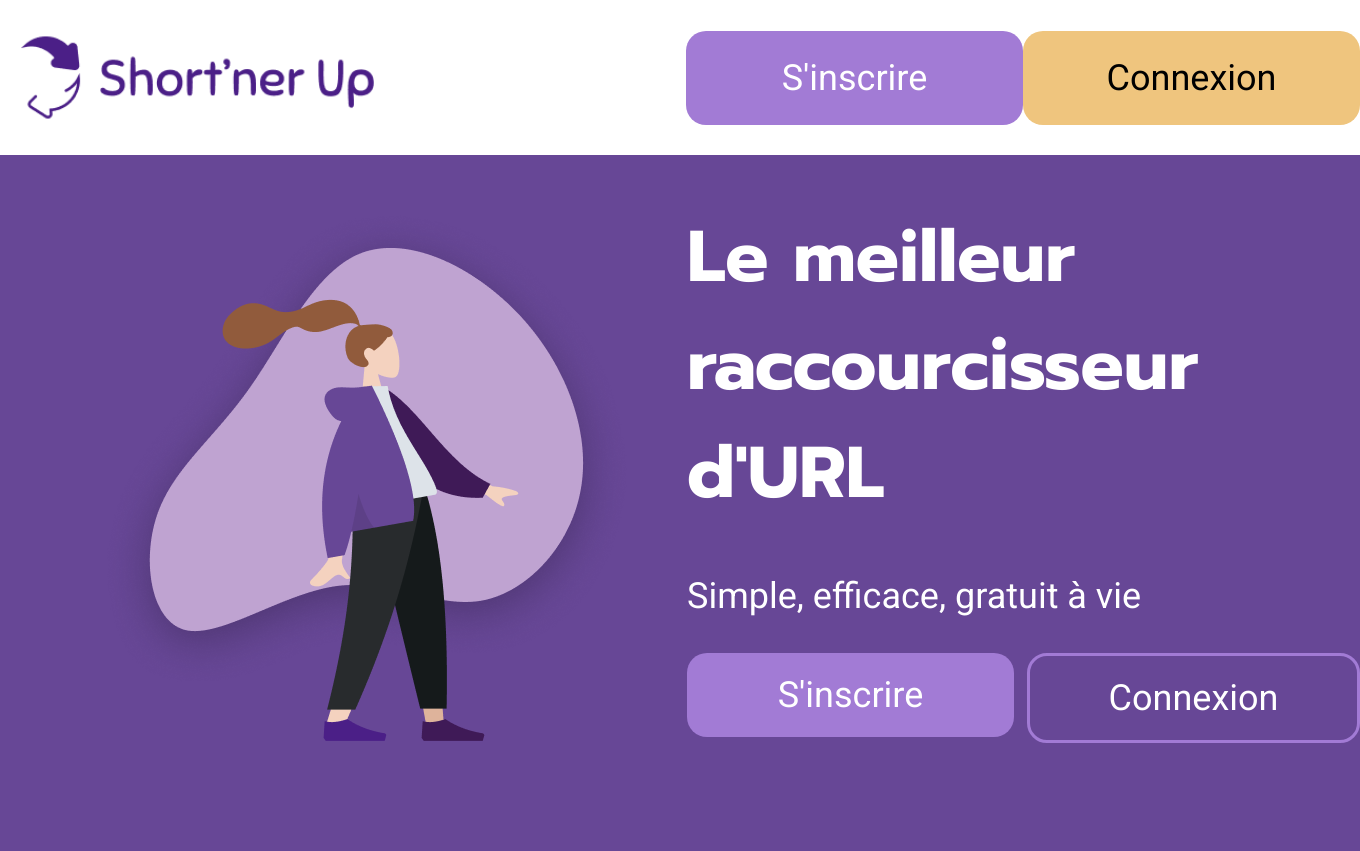
After one commit to Umb3rs/Project-backend-, a PHP site: page /accueil.php in a window 1360 px wide. The commit adds this page. Run offline with PHP 8.4, Linux system fonts and the light colour scheme.

Commit message:
Nouveau système PDO plus css

```diff
--- /dev/null
+++ b/accueil.php
@@ -0,0 +1,38 @@
+<!DOCTYPE html>
+<html lang="en">
+<head>
+    <meta charset="UTF-8">
+    <meta name="viewport" content="width=device-width, initial-scale=1.0">
+    <meta http-equiv="X-UA-Compatible" content="ie=edge">
+    <title>Document</title>
+    <link rel="stylesheet" href="styles/style.css">
+    <link rel="stylesheet" href="styles/header.css">
+    <link rel="preconnect" href="https://fonts.gstatic.com">
+    <link href="https://fonts.googleapis.com/css2?family=Prompt:wght@700&family=Roboto&display=swap" rel="stylesheet">
+</head>
+<body>
+    <div class="header">
+            <div class="div_logo">
+                <img class="logo" src="images/logo2.png" alt="logo du site">
+
+            </div>
+            <div class="nav_bar">
+                <a class="button_header signup" href="signup.php">S'inscrire</a>
+                <a class="button_header login" href="login.php">Connexion</a>
+            </div>
+    </div>
+    <div class='container'>
+            <div>
+                <img src="images/people.png" alt="">
+            </div>
+            <div>
+                <H1 class="title">Le meilleur <br> raccourcisseur d'URL</H1>
+                <p>Simple, efficace, gratuit à vie</p>
+                <div class="container_button">
+                    <a class="button button_background" href="accueil.php">S'inscrire</a>
+                    <a class="button button_border" href="login.php">Connexion</a>
+                </div>
+            </div>
+        </div>
+</body>
+</html>
--- /dev/null
+++ b/styles/header.css
@@ -0,0 +1,64 @@
+
+.header{
+    display: flex;
+    flex-direction: wrap;
+    width: 100%;
+    height: 155px;
+    background: #FFFFFF;
+}
+
+.nav_bar{
+    display: flex;
+    width: 700px;
+   flex-direction : wrap;
+    align-items: center;
+    justify-content: space-evenly;
+
+
+}
+
+a{
+    text-decoration: none;
+
+}
+
+.div_logo{
+    display: flex;
+    align-items: center;
+    width: 1200px;
+
+}
+
+.logo{
+
+    height: 100px;
+}
+.button_header{
+    display: flex;
+    align-items: center;
+    justify-content: center;
+    width: 327px;
+    height: 84px;
+    padding: 5px 5px 5px 5px;
+    border-radius: 20px;
+}
+
+.button_header:hover {
+    background: #000000;
+    color: #F4F9E9;
+  }
+
+  .button:active {
+    background: #f4f9e4;
+    transform: translateY(4px);
+  }
+
+  .login{
+      color: #000000;
+      background: #EFC57E;
+  }
+
+  .signup{
+     color: #FFFFFF;
+     background: #A27BD5;
+  }
--- a/styles/style.css
+++ b/styles/style.css
@@ -0,0 +1,51 @@
+body{
+    width: 100%;
+    margin: 0;
+    background: #674796;
+    color: #ffffff;
+    font-family: 'Roboto';
+    font-size: 36px;
+}
+
+
+.container{
+    display: flex;
+    flex-direction: wrap;
+}
+
+.title{
+    font-family: 'Prompt';
+    font-size: 72px;
+}
+
+.container_button{
+    display: flex;
+    justify-content: space-between;
+}
+
+.button{
+    display: flex;
+    justify-content: center;
+    align-items: center;
+    width: 327px;
+    height: 84px;
+    color: #ffffff;
+    border-radius: 20px;
+}
+
+.button_background{
+    background: #A27BD5;
+}
+
+.button_border{
+    border : solid 3px #A27BD5;
+}
+
+/* Signup */
+
+.container_form{
+    width: 587;
+    height: 365;
+    border-radius: 20px;
+    background: #ffffff;
+}
```
Also changed, not shown: connection.php (+11 -16 lines), functions_login.php (deleted, +0 -32 lines), header.php (added, +22 -0 lines), images/message.txt (deleted, +0 -60 lines), login.php (added, +45 -0 lines), signup.php (+40 -33 lines), footer.php (added), images/background_header.png (added), images/email.svg (added), images/logo.png (deleted), images/logo2.png (added), images/people.png (added).
